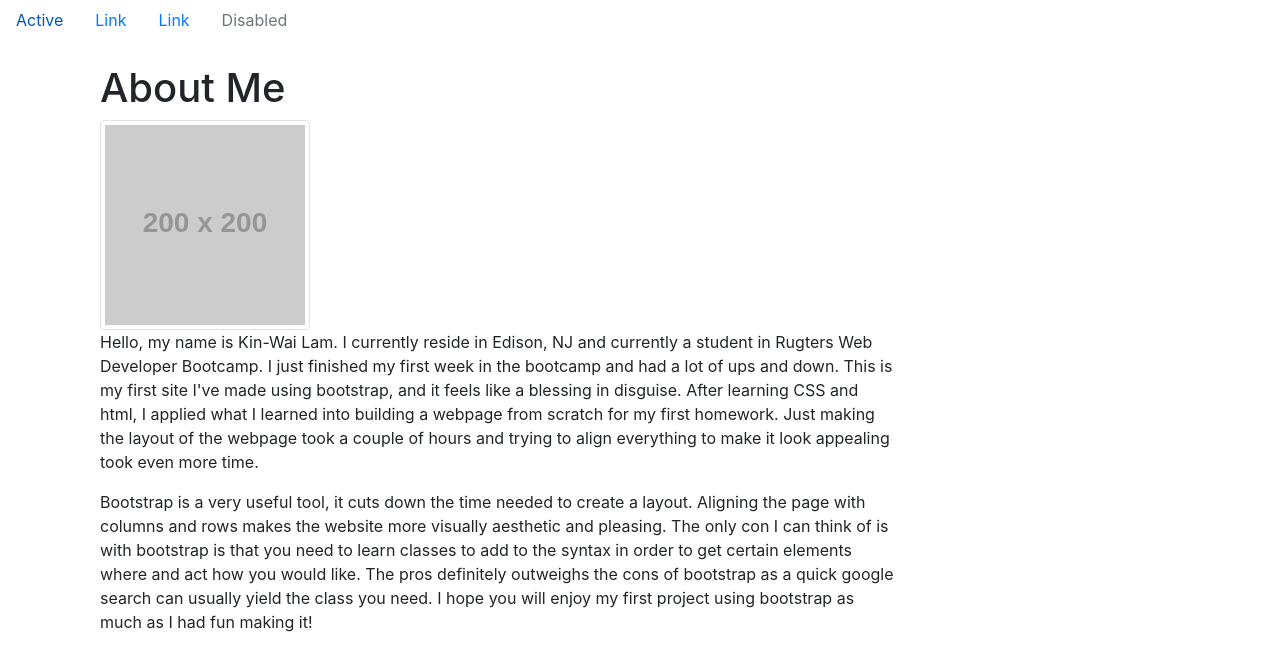
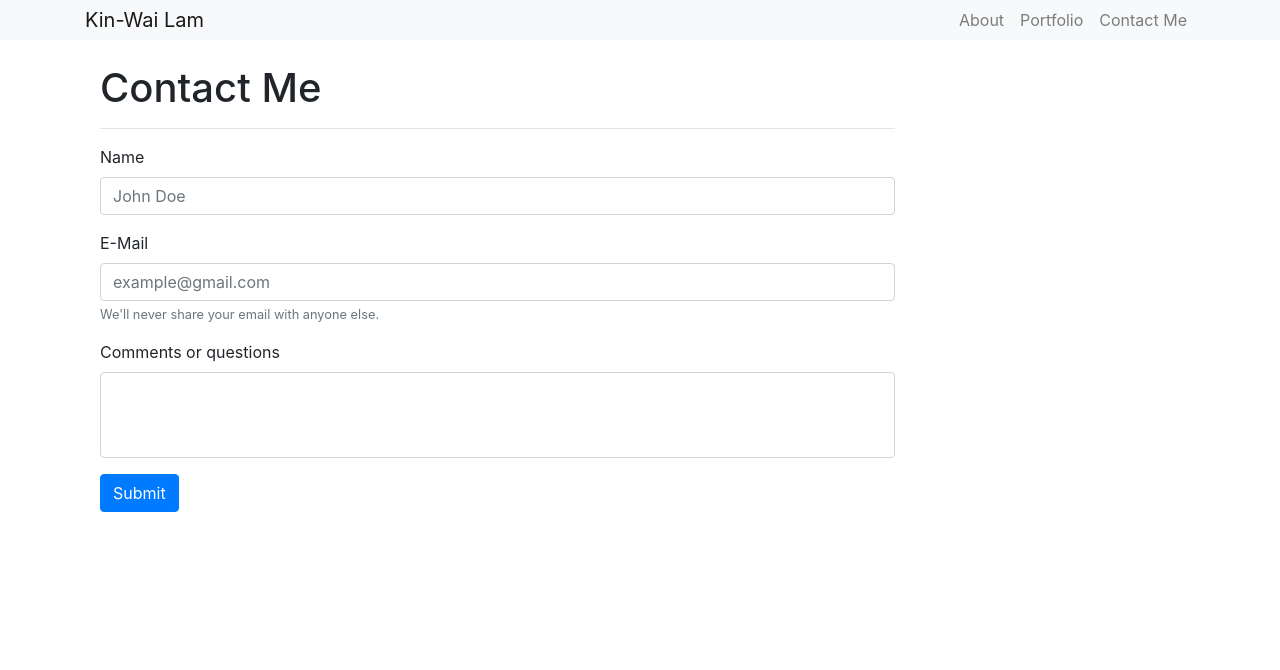
Before and after one commit to Thewa55/React-Portfolio, a React (Create React App) app: page /ContactMe in a window 1280 px wide. Shown: the top 670 px of the page. Built offline with nearby package versions, Linux system fonts and the light colour scheme.

Commit message:
Added components for contactMe and pathing works

```diff
--- a/src/App.js
+++ b/src/App.js
@@ -2,6 +2,7 @@ import React from "react";
 import { BrowserRouter as Router, Route } from "react-router-dom";
 // import Discover from "./pages/Discover";
 import About from "./pages/About";
+import Contact from "./pages/Contact"
 // import Search from "./pages/Search";
 import Navbar from "./components/Navbar";
 // import Footer from "./components/Footer";
@@ -13,7 +14,8 @@ function App() {
       <div>
         <Navbar />
         <Wrapper>
-          <Route exact path="*" component={About} />
+          <Route exact path="/" component={About} />
+          <Route exact path="/ContactMe" component={Contact} />
           {/* <Route exact path="/about" component={About} />
           <Route exact path="/discover" component={Discover} />
           <Route exact path="/search" component={Search} /> */}
--- a/src/components/AboutMe/index.js
+++ b/src/components/AboutMe/index.js
@@ -5,16 +5,14 @@ function AboutMe() {
     <div className="col-md-9">
       <div className="col">
         <br />
-        <article className="block">
-          <h1 className="block-header">About Me</h1>
-          <img className="img img-thumbnail" src="http://placehold.it/200x200" / >
+          <h1>About Me</h1>
+          <img className="img img-thumbnail" src="http://placehold.it/200x200" alt=""/ >
           <p>
             Hello, my name is Kin-Wai Lam. I currently reside in Edison, NJ and currently a student in Rugters Web Developer Bootcamp. I just finished my first week in the bootcamp and had a lot of ups and down. This is my first site I've made using bootstrap, and it feels like a blessing in disguise. After learning CSS and html, I applied what I learned into building a webpage from scratch for my first homework. Just making the layout of the webpage took a couple of hours and trying to align everything to make it look appealing took even more time.
           </p>
           <p>
             Bootstrap is a very useful tool, it cuts down the time needed to create a layout. Aligning the page with columns and rows makes the website more visually aesthetic and pleasing. The only con I can think of is with bootstrap is that you need to learn classes to add to the syntax in order to get certain elements where and act how you would like. The pros definitely outweighs the cons of bootstrap as a quick google search can usually yield the class you need. I hope you will enjoy my first project using bootstrap as much as I had fun making it!
           </p>
-        </article>
        </div>
     </div>
   )
--- /dev/null
+++ b/src/components/ContactMe/index.js
@@ -0,0 +1,35 @@
+import React from "react";
+
+function ContactMe() {
+  return(
+    <div class="col-md-9">
+      <div class="col">
+        <br />
+        <article class="block">
+          <h1 class="block-header">Contact Me</h1>
+          <hr />
+          <form>
+            <div class="form-group">
+              <label for="exampleInputEmail1">Name </label>
+              <input type="name" class="form-control" id="name1" placeholder="John Doe" onfocus="this.placeholder = ''" onblur="this.placeholder = 'John Doe'" />
+            </div>
+            <div class="form-group">
+              <label for="exampleInputPassword1">E-Mail </label>
+              <input type="email" class="form-control" id="exampleInputEmail1" aria-describedby="emailHelp" placeholder="example@gmail.com" onfocus="this.placeholder = ''" onblur="this.placeholder = 'example@gmail.com'" />
+              <small id="emailHelp" class="form-text text-muted">We'll never share your email with anyone else.</small>
+            </div>
+            <div class="form-group">
+              <label for="exampleFormControlTextarea1">Comments or questions</label>
+              <textarea class="form-control" id="exampleFormControlTextarea1" rows="3" style={{resize: "none"}}></textarea>
+            </div>
+            <div>
+              <button type="submit" class="btn btn-primary">Submit</button>
+            </div>
+          </form>
+        </article>
+      </div>
+    </div>
+  )
+}
+
+export default ContactMe;
--- a/src/components/Navbar/index.js
+++ b/src/components/Navbar/index.js
@@ -2,25 +2,25 @@ import React from "react";
 import { Link } from "react-router-dom";
 // import "./style.css";
 
-
-{/* <a className="navbar-brand" href="#" style="font-size: 30px; background-color: teal;color:white; padding-left: 20px; padding-right: 20px;">Kin-Wai Lam</a> */}
 // Depending on the current path, this component sets the "active" class on the appropriate navigation link item
 function Navbar() {
   return(
-    <ul className="nav">
+    <nav className="navbar navbar-expand-md navbar-light bg-light" style={{padding: 0}} id="bignav">
+    <div className="container tc">
+      <Link className="navbar-brand" to="#" >Kin-Wai Lam</Link>
+        <div className="navbar-nav ml-auto">
           <li className="nav-item">
-    <a className="nav-link active" href="#">Active</a>
+            <Link className="nav-link" to="/">About</Link>
           </li>
           <li className="nav-item">
-    <a className="nav-link" href="#">Link</a>
+            <Link className="nav-link" to="#">Portfolio</Link>
           </li>
           <li className="nav-item">
-    <a className="nav-link" href="#">Link</a>
+            <Link className="nav-link" to="/ContactMe">Contact Me</Link>
           </li>
-  <li className="nav-item">
-    <a className="nav-link disabled" href="#" tabindex="-1" aria-disabled="true">Disabled</a>
-  </li>
-</ul>
+        </div>
+      </div>
+    </nav>
   );
 }
 
--- /dev/null
+++ b/src/pages/Contact.js
@@ -0,0 +1,18 @@
+import React from "react";
+import Container from "../components/Container/"
+import Row from "../components/Row"
+import ContactMe from "../components/ContactMe"
+
+function About() {
+  return(
+    <div>
+      <Container>
+          <Row>
+            <ContactMe />
+          </Row>
+      </Container>
+    </div>
+  )
+}
+
+export default About
```
Lines whose indentation alone changed are shown as unchanged.
